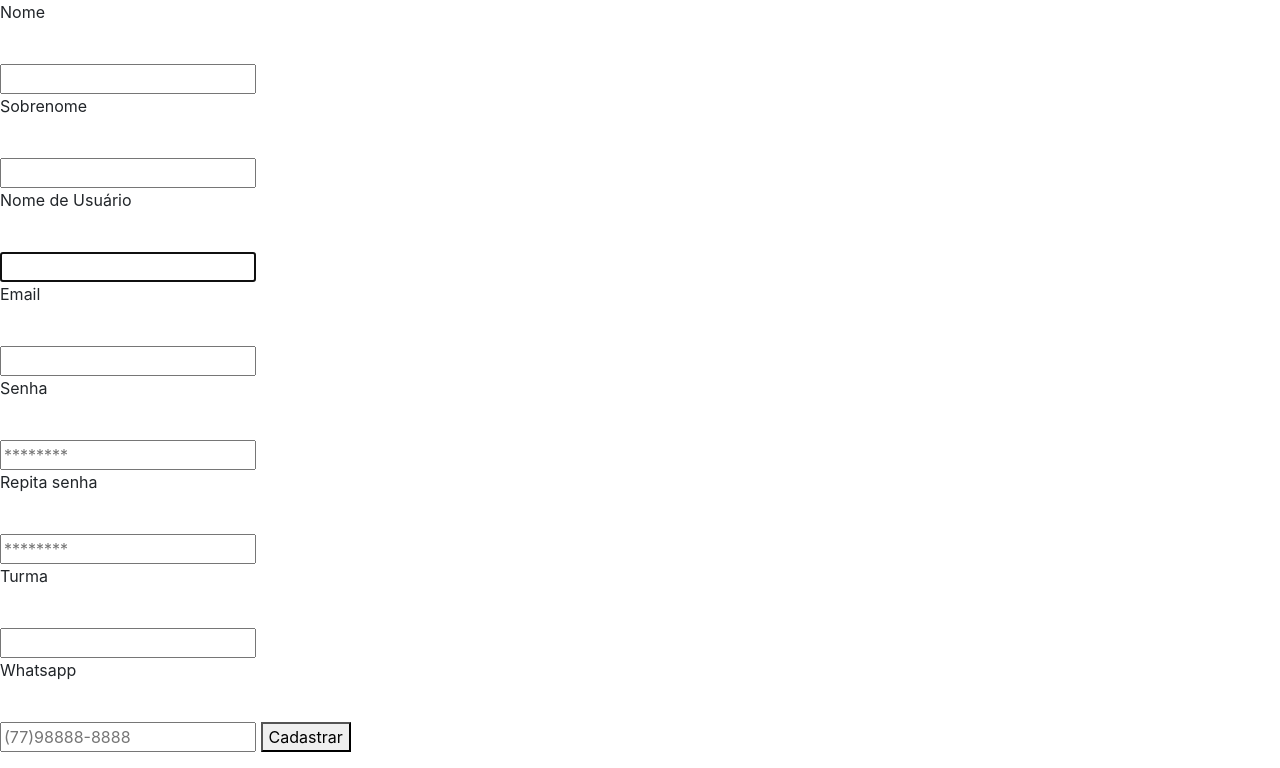
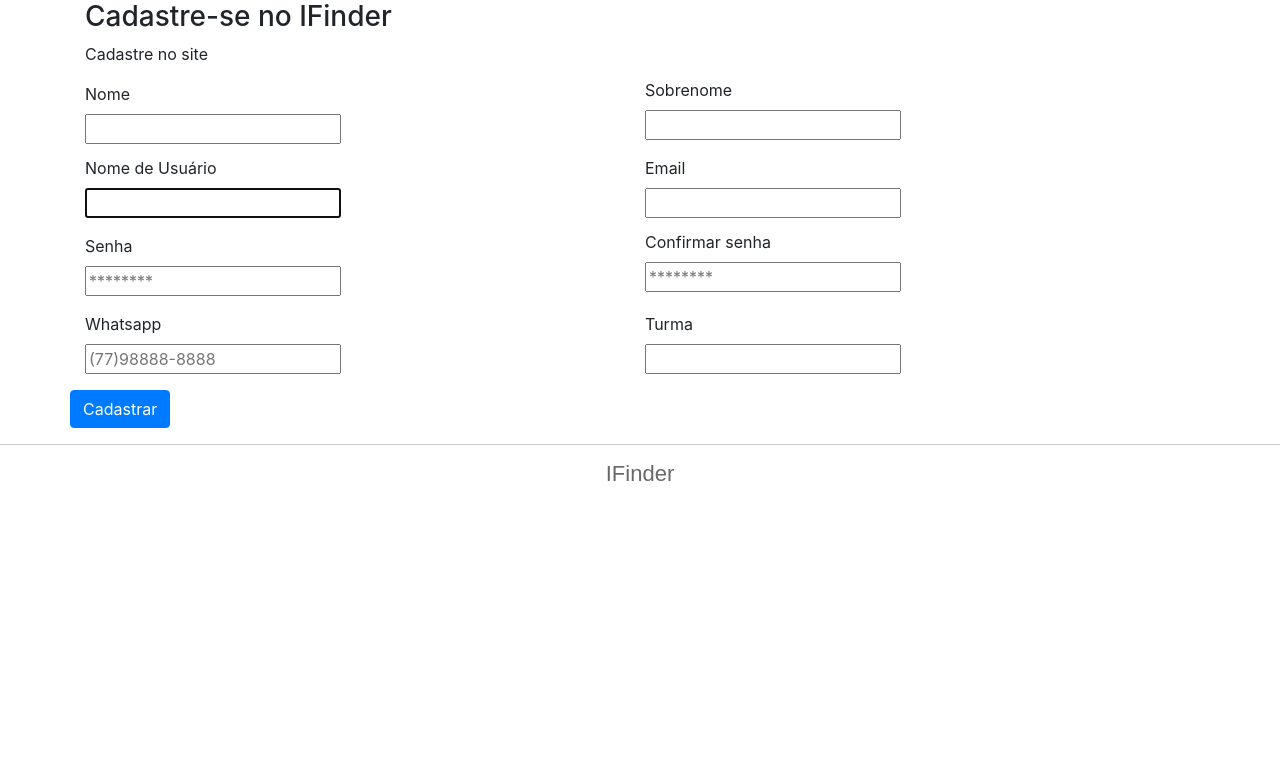
Before and after one commit to brunomalheiros/IFinder, a Django app: page /accounts/cadastro/ in a window 1280 px wide. Shown: the part 56-824 px from the top of the page. After the commit the page ends 537 px from the top, so only its background shows below. Run offline with Django 3.2, Linux system fonts and the light colour scheme; some libraries are stand-ins or nearby versions.

Commit message:
Atualizações finais

```diff
--- a/accounts/templates/cadastro.html
+++ b/accounts/templates/cadastro.html
@@ -1,32 +1,75 @@
 {% extends 'base.html' %}
+{% load static %}
+{% block complemento %}
+    <link rel="stylesheet" href="{% static 'css/form/form.css'%}">
+{% endblock complemento %}
 {% block content %}
-<form method="POST" >
+<section class="form-main">
+<form method="POST" enctype='multipart/form-data' class="form-long">
     {% csrf_token %}
-            <p>Nome</p></br>
+    <div class="container">
+        <div class="row">
+            <div class="col-md-12">
+                <h3 class="green title" >Cadastre-se no IFinder</h3>
+                <p class="description">Cadastre no site </p>
+            </div>
+            <div class="col-md-12">
+                <div class="form-row">
+
+                    <div class="form-group col-md-6">
+                        <label class="form-title gray">Nome</label> <br>
                         {{ form.first_name }}
 
-            <p>Sobrenome</p></br>
+                    </div>
+
+                    <div class="form-group col-md-6" style="margin-top:-4px;">
+                        <label class="form-title gray">Sobrenome</label> <br>
                         {{ form.last_name }}
 
-            <p>Nome de Usuário</p></br>
-            {{ form.username}}
+                    </div>
 
-            <p>Email</p></br>
+                    <div class="form-group col-md-6" style="margin-top:-4px;">
+                        <label class="form-title gray">Nome de Usuário</label> <br>
+                        {{ form.username }}
+
+                    </div>
+
+                    <div class="form-group col-md-6" style="margin-top:-4px;">
+                        <label class="form-title gray">Email</label> <br>
                         {{ form.email}}
 
-            <p>Senha</p></br>
+                    </div>
+
+                    <div class="form-group col-md-6">
+                        <label class="form-title gray">Senha</label> <br>
                         {{ form.password1}}
 
-            <p>Repita senha</p></br>
+                    </div>
+
+                    <div class="form-group col-md-6" style="margin-top:-4px;">
+                        <label class="form-title gray">Confirmar senha</label> <br>
                         {{ form.password2}}
 
-            <p>Turma</p></br>
+                    </div>
+
+                    <div class="form-group col-md-6">
+                        <label class="form-title gray">Whatsapp</label> <br>
+                        {{ form_perfil.whatsapp}}
+
+                    </div>
+                    <div class="form-group col-md-6">
+                        <label class="form-title gray">Turma</label> <br>
                         {{ form_perfil.turma}}
 
-            <p>Whatsapp</p></br>
-            {{ form_perfil.whatsapp}}
+                    </div>
 
-
-        <button type="submit" class="button-green form-btn">Cadastrar</button>
+                </div>
+            </div>
+            <div class="center text-center">
+                <button type="submit"  class="btn btn-primary btn-block">Cadastrar</button>
+            </div>
+        </div>
+    </div>
 </form>
+</section>
 {% endblock %}
```
Also changed, not shown: accounts/templates/login.html (+22 -21 lines), accounts/migrations/0001_initial.py. Lines whose indentation alone changed are shown as unchanged.
